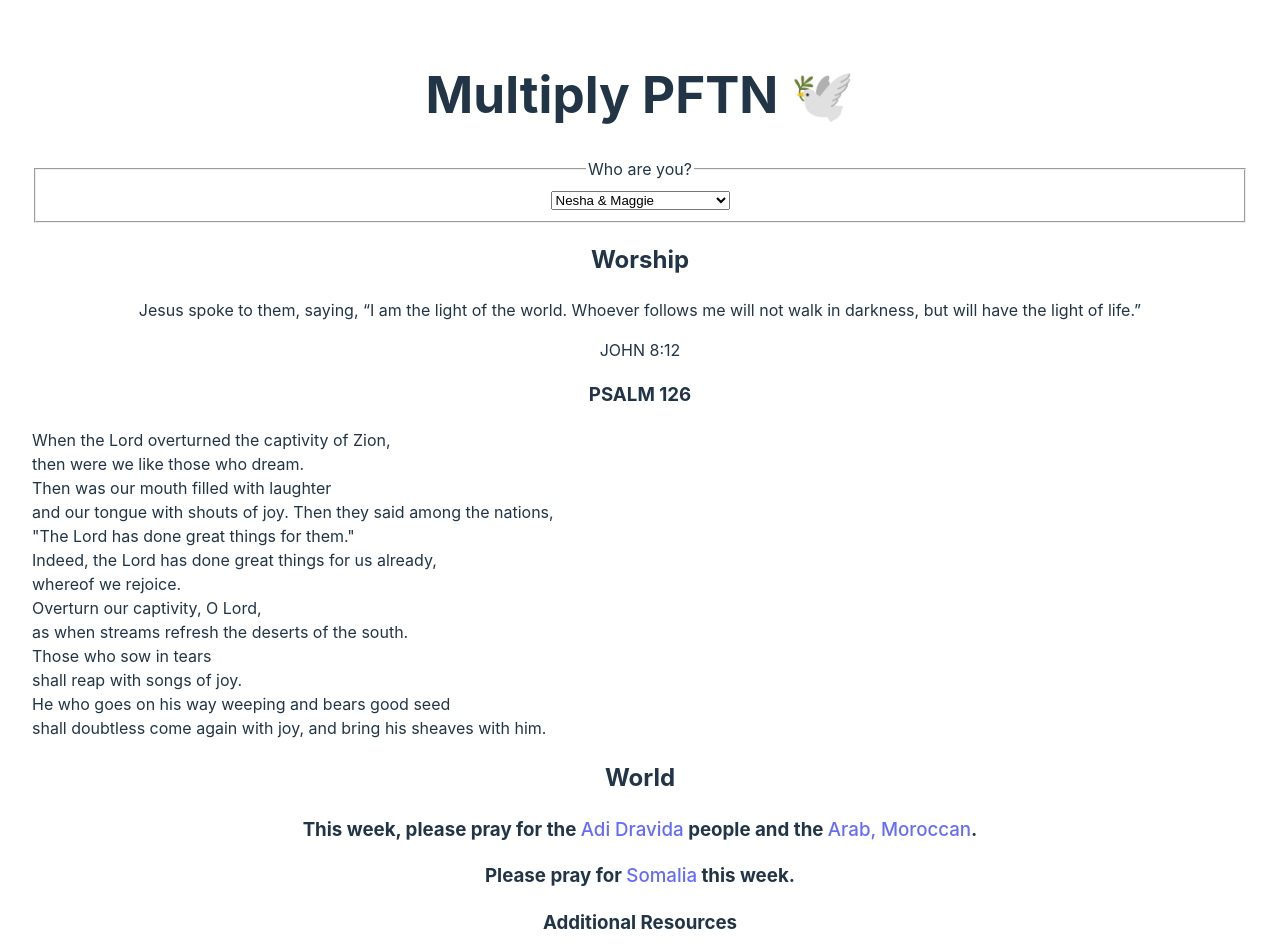
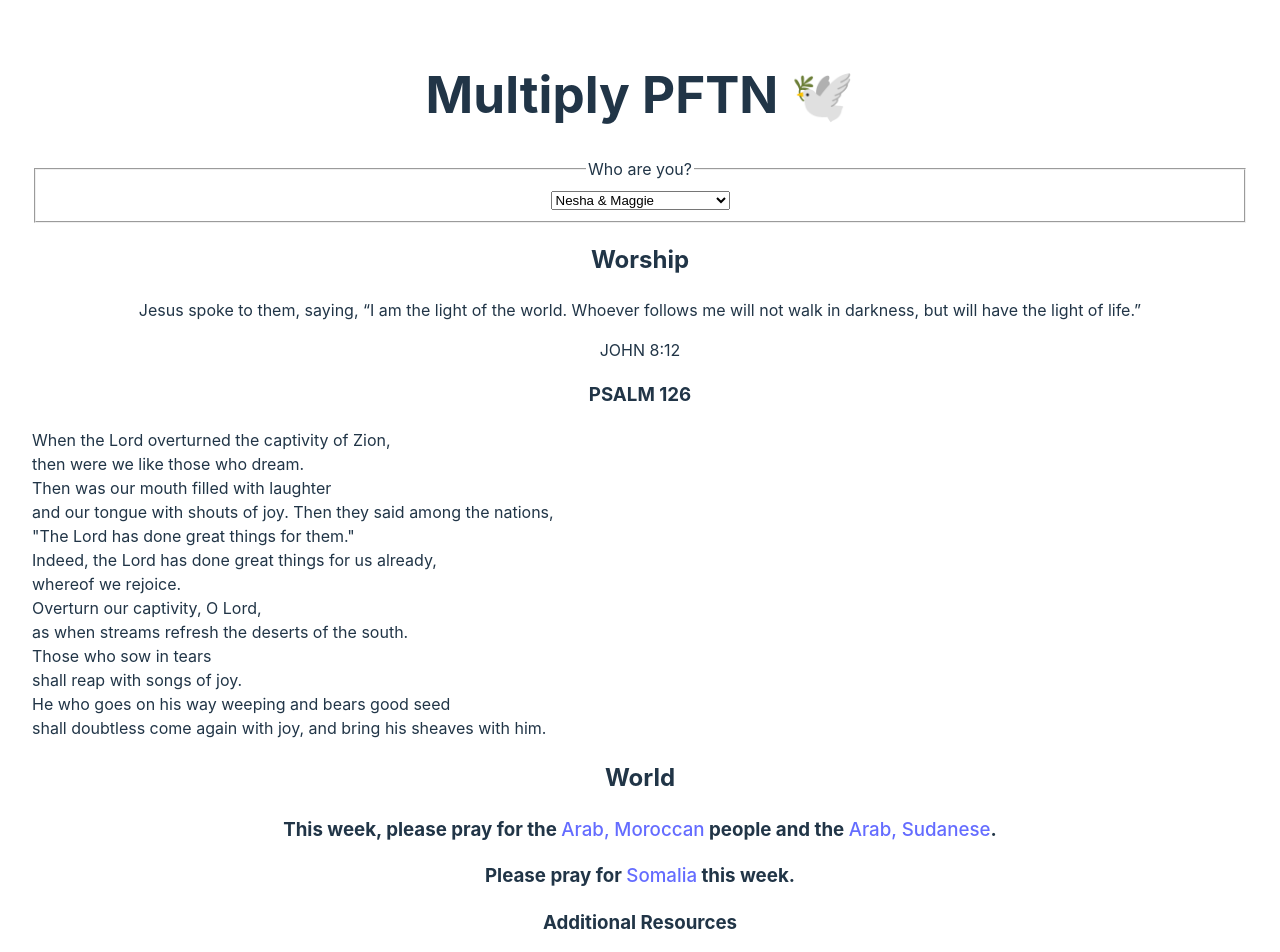
Before and after one commit to rollinsbaird/pftn-webpage, a React (Vite) app: page / in a window 1280 px wide. Shown: the top 952 px of the page. Built offline with nearby package versions, Linux system fonts and the light colour scheme.

Commit message:
Update App.jsx

```diff
--- a/src/App.jsx
+++ b/src/App.jsx
@@ -392,8 +392,8 @@ function App() {
       <div>
         <h2>World</h2>
         <PGSection
-          pg1={new PG(PGNames[pair - 1][week - 1], PGLinks[pair - 1][week - 1])}
-          pg2={new PG(PGNames[pair - 1][week], PGLinks[pair - 1][week])}
+          pg1={new PG(PGNames[pair - 1][week*2 - 1], PGLinks[pair - 1][week*2 - 1])}
+          pg2={new PG(PGNames[pair - 1][week*2], PGLinks[pair - 1][week*2])}
         />
         <CountrySection Name={Countries[week][0]} Link={Countries[week][1]} />
         <h3>Additional Resources</h3>
```
